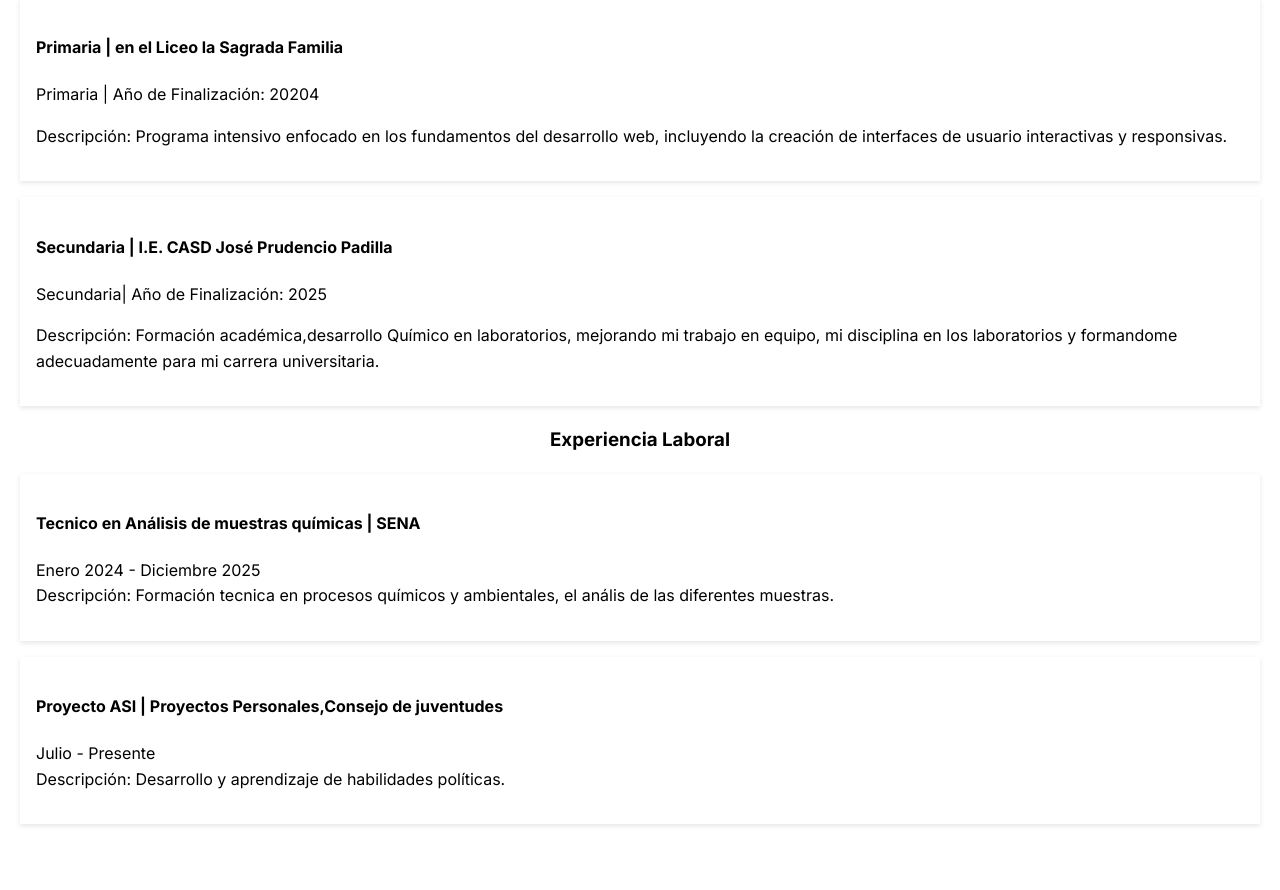
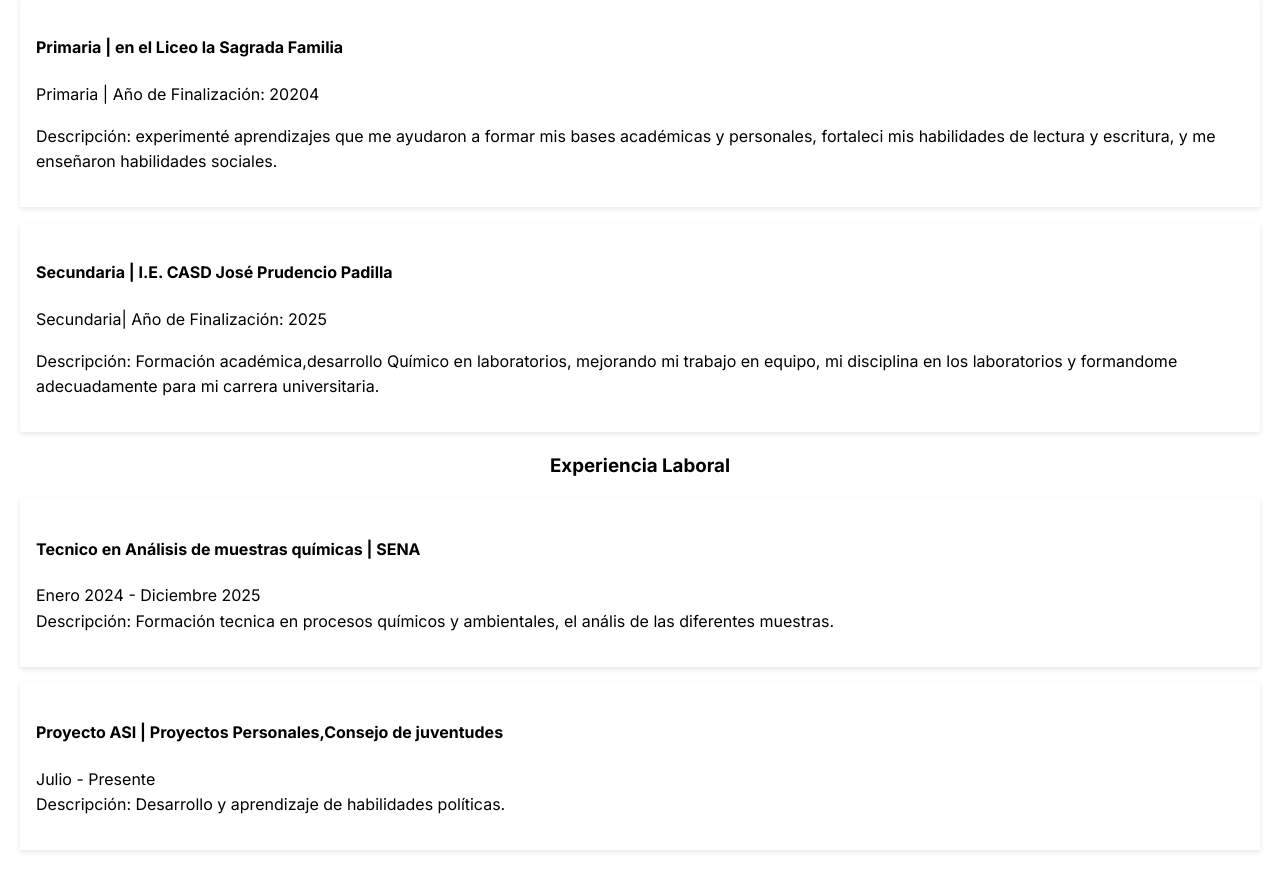
Before and after one commit to nicollegiraldom29-star/MiLandingPage-, a plain HTML site: page index.html in a window 1280 px wide. Shown: the part 1060-1950 px from the top of the page. Drawn offline with Linux system fonts and the light colour scheme.

Commit message:
estructura inicial de mi Landig Page

```diff
--- a/index.html
+++ b/index.html
@@ -43,7 +43,7 @@
                 <li>
                     <h4>Primaria | en el Liceo la Sagrada Familia</h4>
                     <p>Primaria | Año de Finalización: 20204</p>
-                    <P>Descripción: Programa intensivo enfocado en los fundamentos del desarrollo web, incluyendo la creación de interfaces de usuario interactivas y responsivas.</P>
+                    <P>Descripción: experimenté aprendizajes que me ayudaron a formar mis bases académicas y personales, fortaleci mis habilidades de lectura y escritura, y me enseñaron habilidades sociales.</P>
                 </li>
                 <li>
                     <h4>Secundaria | I.E. CASD José Prudencio Padilla</h4>
```
